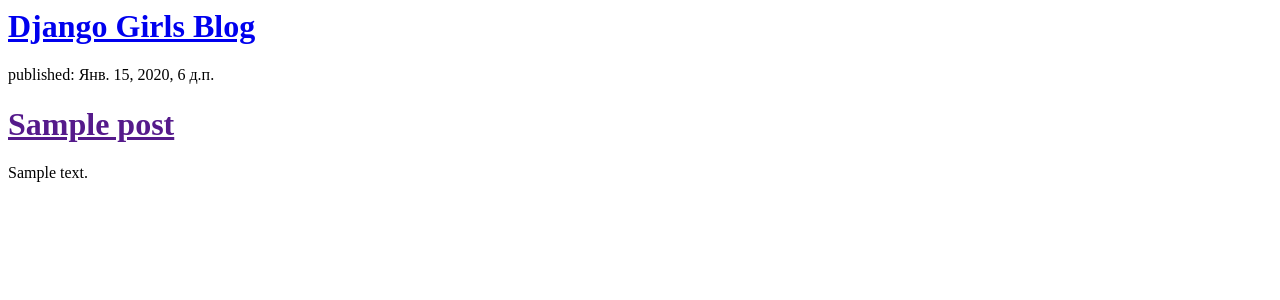
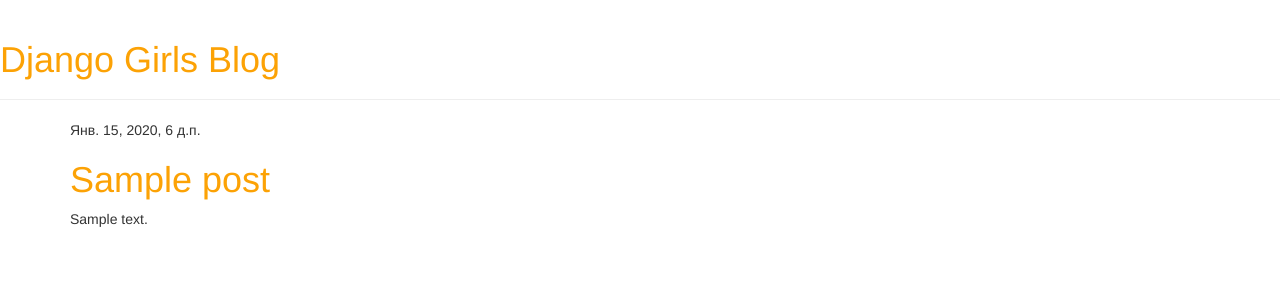
Before and after one commit to diana191080/my-first-blog, a Django app: page / in a window 1280 px wide. Shown: the top 300 px of the page. Run offline with Django 3.2, Linux system fonts and the light colour scheme; tables that the repository leaves empty hold one stand-in row (values such as "Sample post"); some libraries are stand-ins or nearby versions.

Commit message:
CSS added

```diff
--- /dev/null
+++ b/blog/static/css/blog.css
@@ -0,0 +1,3 @@
+h1 a {
+    color: #FCA205;
+}
--- /dev/null
+++ b/blog/templates/blog/base.html
@@ -0,0 +1,23 @@
+{% load static %}
+<html>
+    <head>
+        <title>Django Girls blog</title>
+        <link rel="stylesheet" href="//maxcdn.bootstrapcdn.com/bootstrap/3.2.0/css/bootstrap.min.css">
+        <link rel="stylesheet" href="//maxcdn.bootstrapcdn.com/bootstrap/3.2.0/css/bootstrap-theme.min.css">
+        <link href='//fonts.googleapis.com/css?family=Lobster&subset=latin,latin-ext' rel='stylesheet' type='text/css'>
+        <link rel="stylesheet" href="{% static 'css/blog.css' %}">
+    </head>
+    <body>
+    <div class="page-header">
+        <h1><a href="/">Django Girls Blog</a></h1>
+    </div>
+    <div class="content container">
+        <div class="row">
+            <div class="col-md-8">
+            {% block content %}
+            {% endblock %}
+            </div>
+        </div>
+    </div>
+</body>
+</html>
--- a/blog/templates/blog/post_list.html
+++ b/blog/templates/blog/post_list.html
@@ -1,11 +1,12 @@
-<div>
-    <h1><a href="/">Django Girls Blog</a></h1>
-</div>
-
+{% extends 'blog/base.html' %}
+{% block content %}
 {% for post in posts %}
-    <div>
-        <p>published: {{ post.published_date }}</p>
+    <div class="post">
+        <div class="date">
+            {{ post.published_date }}
+        </div>
         <h1><a href="">{{ post.title }}</a></h1>
         <p>{{ post.text|linebreaksbr }}</p>
     </div>
 {% endfor %}
+{% endblock %}
```
